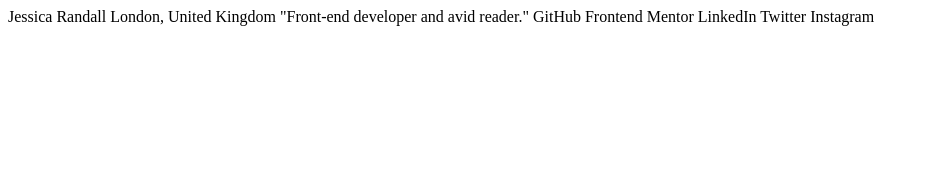
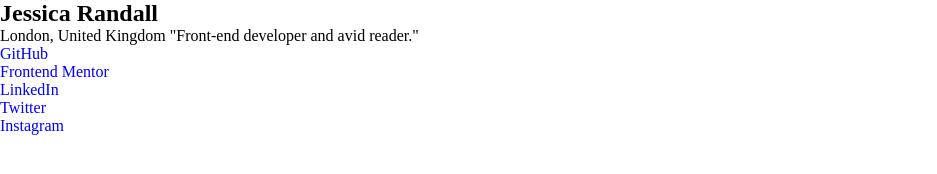
Before and after one commit to weslei573/Projeto-social-links, a plain HTML site: page index.html in a window 1280 px wide. Shown: the whole page, without its empty margins (0-937 px from the left). Drawn offline with Linux system fonts and the light colour scheme.

Commit message:
estrutura html finalizada

```diff
--- a/css/style.css
+++ b/css/style.css
@@ -1,10 +1,20 @@
 @charset "UTF-8";
 
 :root {
---Green: hsl(75, 94%, 57%);
---White: hsl(0, 0%, 100%);
+	--Green: hsl(75, 94%, 57%);
+	--White: hsl(0, 0%, 100%);
 
---Grey700: hsl(0, 0%, 20%);
---Grey800: hsl(0, 0%, 12%);
---Grey900: hsl(0, 0%, 8%);
+	--Grey700: hsl(0, 0%, 20%);
+	--Grey800: hsl(0, 0%, 12%);
+	--Grey900: hsl(0, 0%, 8%);
 }
+
+* {
+	margin: 0;
+	padding: 0;
+	border: none;
+	outline: none;
+	box-sizing: border-box;
+	text-decoration: none;
+	list-style: none;
+}
--- a/index.html
+++ b/index.html
@@ -6,9 +6,9 @@
   <meta name="viewport" content="width=device-width, initial-scale=1.0">
   <!-- displays site properly based on user's device -->
 
-  <link rel="icon" type="image/png" sizes="32x32" href="./assets/images/favicon-32x32.png">
+  <link rel="icon" type="image/png" sizes="32x32" href="images/favicon-32x32.png">
 
-  <title>Frontend Mentor | Social links profile</title>
+  <title>Social links profile</title>
 
   <!-- Style CSS -->
   <link rel="stylesheet" href="css/style.css">
@@ -21,16 +21,27 @@
 </head>
 
 <body>
+  <main class="box">
+    <div class="imagem">
+      <!-- aqui vai uma imagem -->
+    </div>
 
-  Jessica Randall
-  London, United Kingdom
-  "Front-end developer and avid reader."
+    <section class="descrisao">
+      <h1>Jessica Randall</h1>
+      London, United Kingdom
+      "Front-end developer and avid reader."
+    </section>
 
-  GitHub
-  Frontend Mentor
-  LinkedIn
-  Twitter
-  Instagram
+    <div class="links">
+      <ul>
+        <li><a href="#">GitHub</a></li>
+        <li><a href="#">Frontend Mentor</a></li>
+        <li><a href="#">LinkedIn</a></li>
+        <li><a href="#">Twitter</a></li>
+        <li><a href="#">Instagram</a></li>
+      </ul>
+    </div>
+  </main>
 
   <!--
     <div class="attribution">
```
Also changed, not shown: 1 other file.
